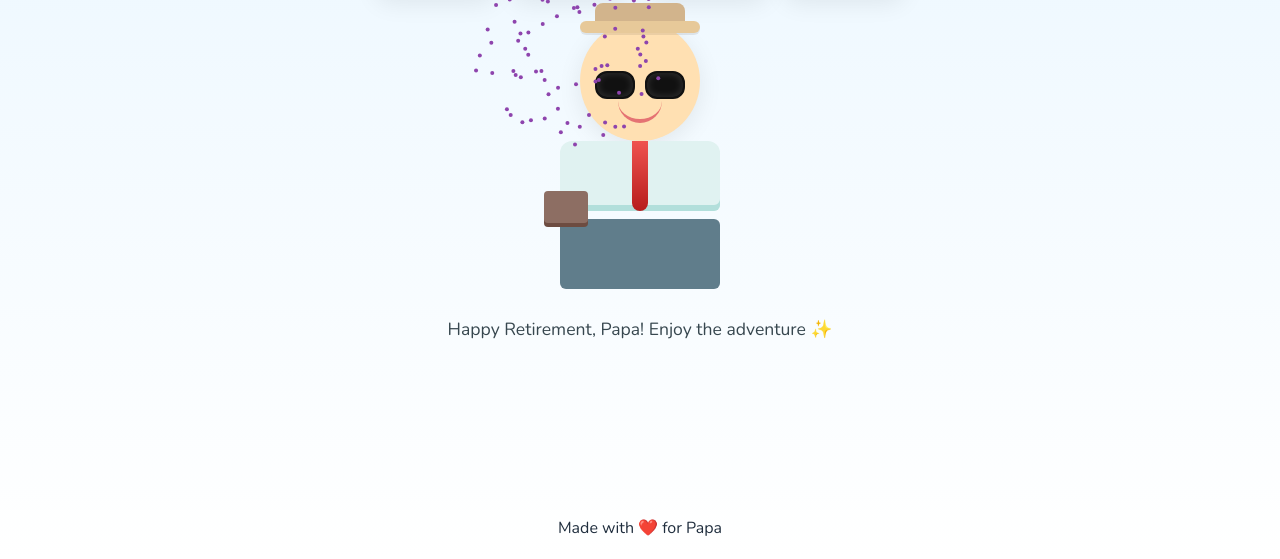
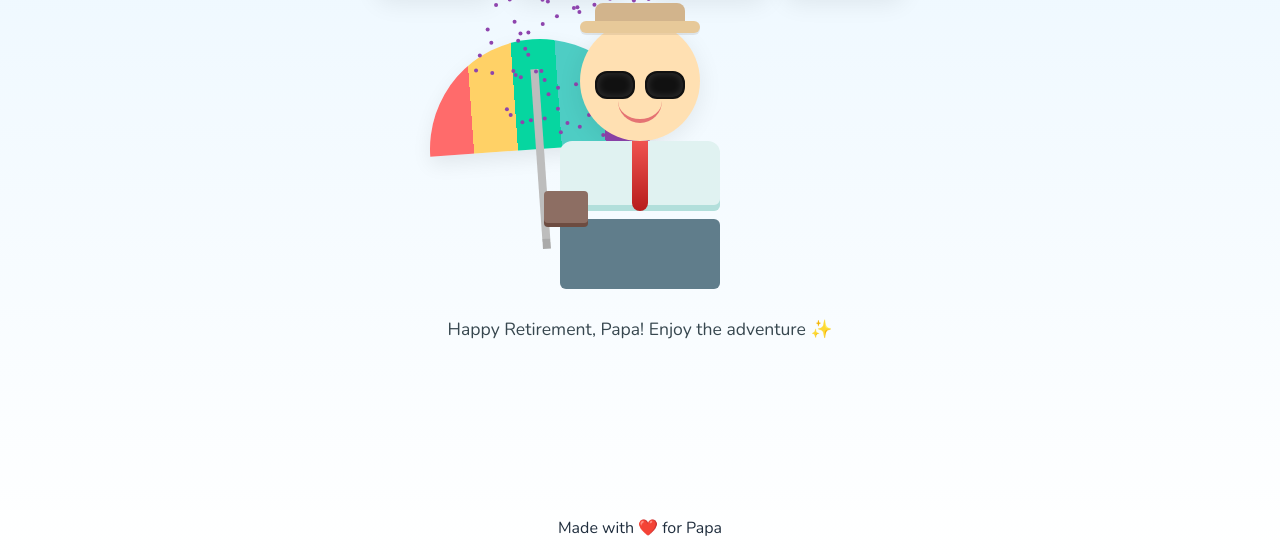
Before and after one commit to ridzie/papas-clock, a plain HTML site: page index.html in a window 1280 px wide. Shown: the part 241-800 px from the top of the page. Drawn offline with nearby package versions, Linux system fonts and the light colour scheme.

Commit message:
Added umbrella

```diff
--- a/assets/css/styles.css
+++ b/assets/css/styles.css
@@ -56,6 +56,7 @@ main{ max-width: 920px; margin: 0 auto; padding: 1rem; }
   width: 240px; height: 280px;
 }
 .dad-body{ position: relative; width: 100%; height: 100%; }
+.dad-body{ z-index: 1; }
 .face{
   width: 120px; height: 120px; border-radius: 50%;
   background: #ffe0b2; margin: 0 auto; position: relative;
@@ -103,8 +104,16 @@ main{ max-width: 920px; margin: 0 auto; padding: 1rem; }
 
 /* Props */
 .props{ position: absolute; width: 100%; height: 100%; top: 0; left: 0; }
-.briefcase{ position: absolute; left: 10%; bottom: 28%; width: 44px; height: 32px; background: #8d6e63; border-radius: 4px; box-shadow: 0 4px 0 #6d4c41; }
+.briefcase{ position: absolute; left: 10%; bottom: 28%; width: 44px; height: 32px; background: #8d6e63; border-radius: 4px; box-shadow: 0 4px 0 #6d4c41; z-index: 2; }
 .ukulele{ position: absolute; right: 8%; bottom: 24%; width: 18px; height: 60px; background: #d4a373; border-radius: 8px; transform-origin: top; transform: rotate(-10deg); box-shadow: 0 2px 0 #a26d3f; opacity: 0; transition: opacity 1s ease; }
+.umbrella{ position: absolute; left: -90px; top: 18px; width: 220px; height: 220px; pointer-events: none; opacity: 0; transition: opacity .8s ease; z-index: 0; transform: rotate(-4deg); }
+.umbrella::before{ /* canopy */ content: ""; position: absolute; top: 0; left: 0; width: 220px; height: 110px; background:
+  linear-gradient(90deg, #ff6b6b 0 20%, #ffd166 20% 40%, #06d6a0 40% 60%, #4ecdc4 60% 80%, #8e44ad 80% 100%);
+  border-radius: 220px 220px 0 0; box-shadow: 0 8px 20px rgba(0,0,0,.08);
+}
+.umbrella::after{ /* pole */ content: ""; position: absolute; top: 30px; left: 106px; width: 8px; height: 180px; background: #bdbdbd; box-shadow: inset 0 -10px 0 rgba(0,0,0,.1); }
+.dad.celebrate .umbrella{ opacity: 1; }
+.dad.celebrate .umbrella{ opacity: 1; }
 
 /* State classes controlled by JS */
 .dad.vacation .outfit-office{ opacity: 0; filter: saturate(0.6); }
--- a/index.html
+++ b/index.html
@@ -49,6 +49,7 @@
         <div class="props">
           <div class="briefcase"></div>
           <div class="ukulele"></div>
+          <div class="umbrella" aria-hidden="true"></div>
 
         </div>
       </div>
```
